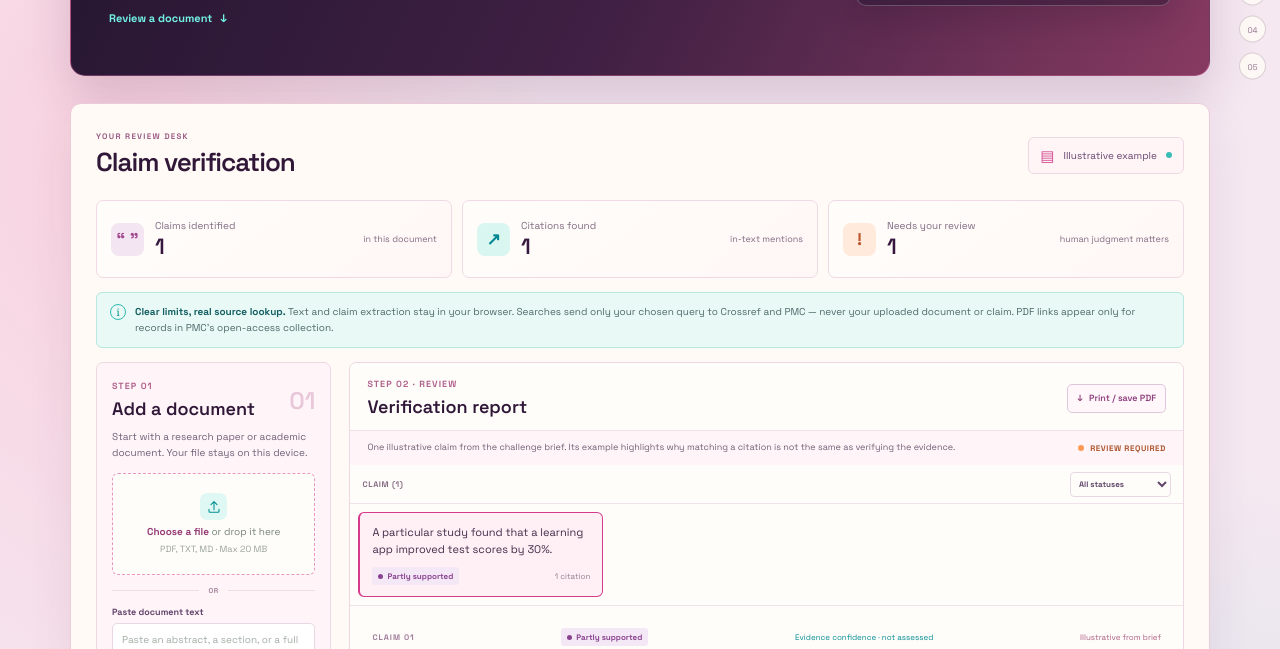
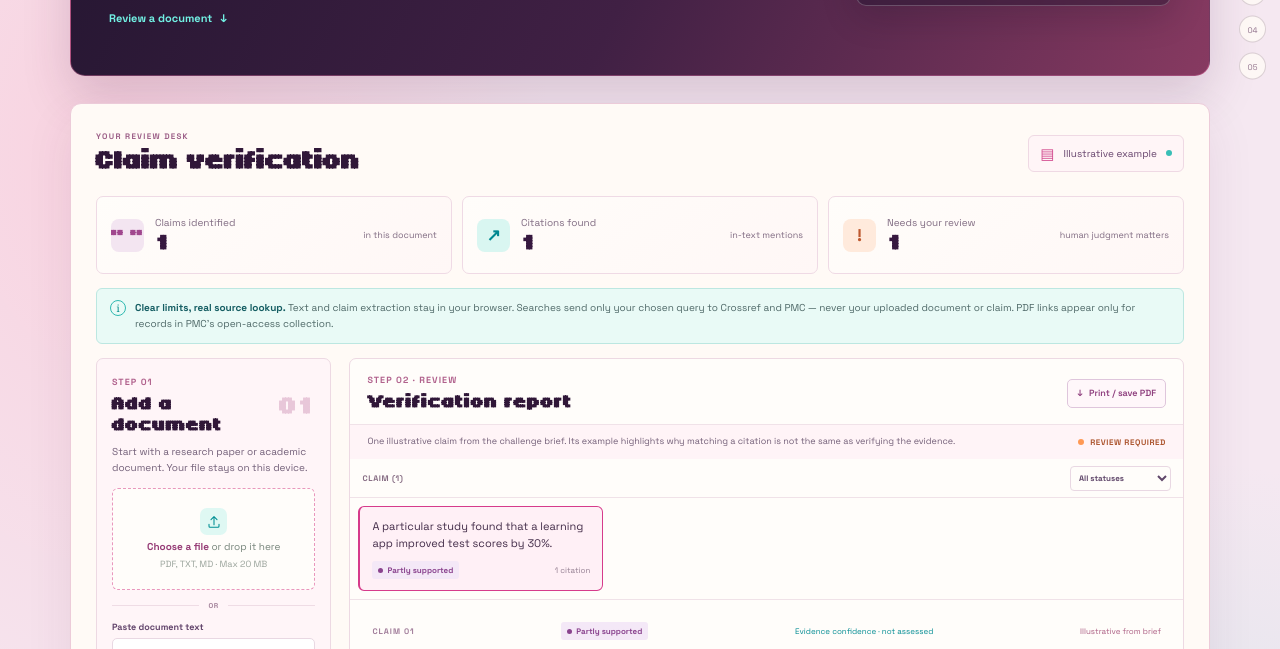
Before and after one commit to prianshuraj/Cite-Verify, a plain HTML site: page index.html in a window 1280 px wide. Shown: the part 408-1057 px from the top of the page. Drawn offline with Linux system fonts and the light colour scheme.

Commit message:
Use supplied Tiny5 Duo display fonts (#4)
Co-authored-by: Copilot <223556219+Copilot@users.noreply.github.com>

```diff
--- a/style.css
+++ b/style.css
@@ -1,3 +1,21 @@
+@font-face {
+  font-family: 'Tiny5 Duo';
+  src: url('assets/fonts/tiny5duo-variable.ttf') format('truetype');
+  font-style: normal;
+  font-weight: 100 900;
+  font-stretch: 50% 200%;
+  font-display: swap;
+}
+
+@font-face {
+  font-family: 'Tiny5 Duo';
+  src: url('assets/fonts/tiny5duo-italic-variable.ttf') format('truetype');
+  font-style: italic;
+  font-weight: 100 900;
+  font-stretch: 50% 200%;
+  font-display: swap;
+}
+
 :root {
   color-scheme: light;
   --ink: #1e302d;
@@ -10,7 +28,7 @@
   --line: #e5e9e1;
   --amber: #a26b28;
   --amber-soft: #fbf2df;
-  --display-font: 'Space Grotesk', 'Segoe UI', sans-serif;
+  --display-font: 'Tiny5 Duo', 'Space Grotesk', 'Segoe UI', sans-serif;
   --sans: 'Space Grotesk', 'Segoe UI', sans-serif;
 }
 
```
Also changed, not shown: assets/fonts/tiny5duo-italic-variable.ttf (added), assets/fonts/tiny5duo-variable.ttf (added).
